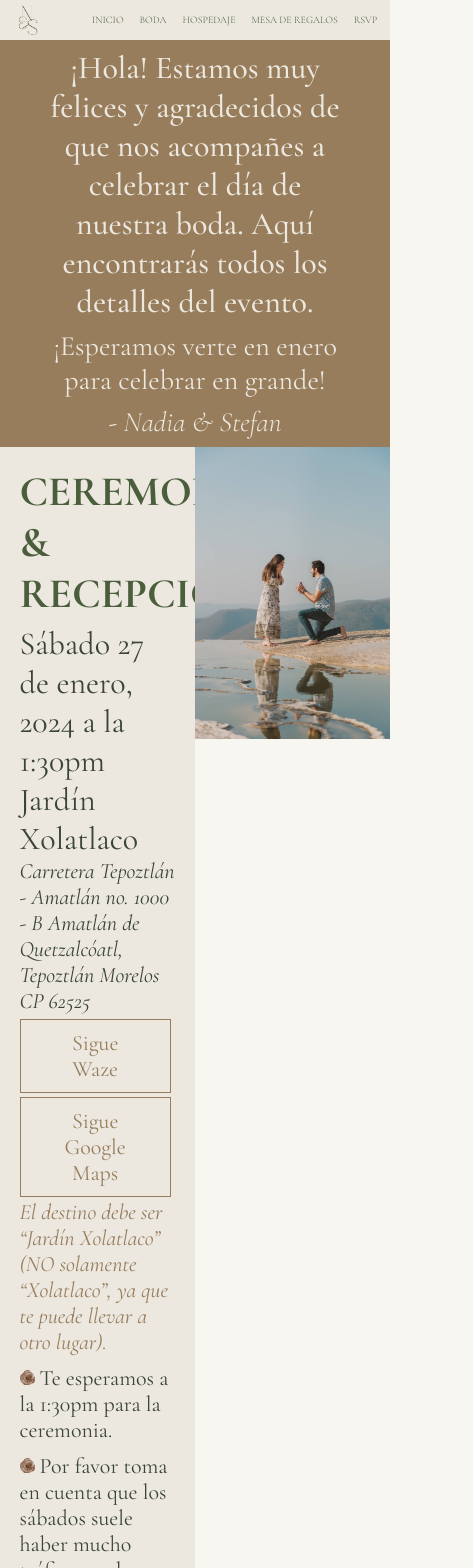
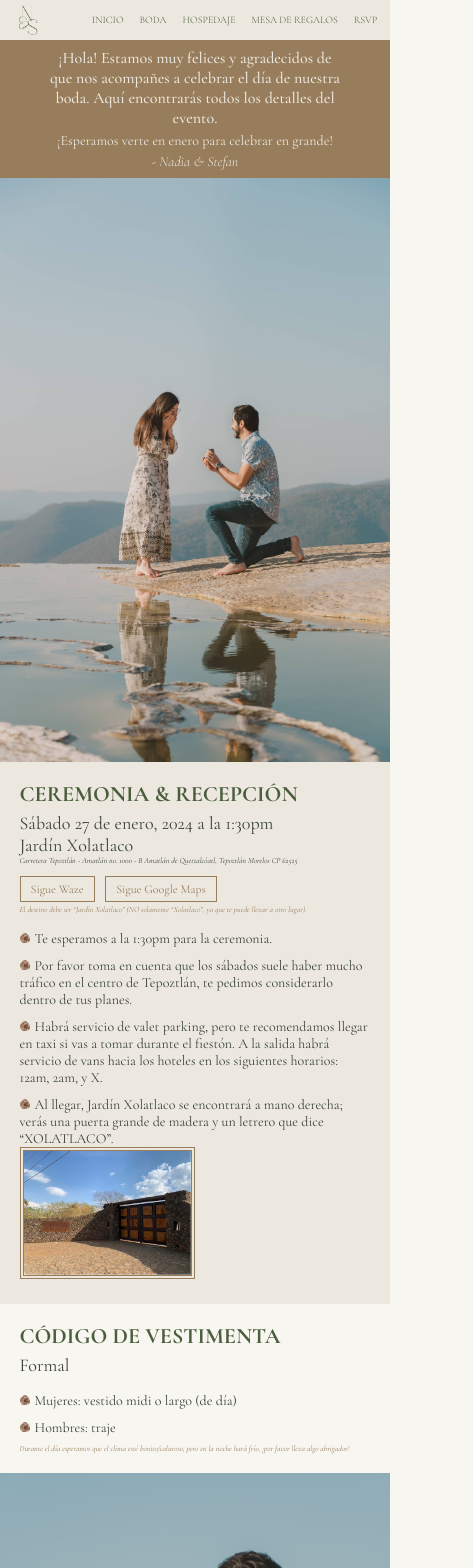
Before and after one commit to richipargo/nadia-stefan, a React (Vite) app: page /boda in a window 390 px wide. Shown: the top 1568 px of the page, 473 px wide, since content can reach past the window. Built offline with nearby package versions, Linux system fonts and the light colour scheme.

Commit message:
Add mobile responsiveness to Boda

```diff
--- a/src/style_components/boda.css
+++ b/src/style_components/boda.css
@@ -2,6 +2,7 @@
   width: 100%;
   margin: 0 auto;
 }
+/*Boda header*/
 .boda-header-container {
   width: 100%;
   background-color: var(--highlight);
@@ -90,8 +91,6 @@
   width: 50%;
   border: 4px double var(--highlight);
 }
-
-/*Cómo llegar*/
 .bullets {
   margin-top: 2%;
 }
@@ -133,3 +132,90 @@
   width: 100%;
   display: block;
 }
+
+/*Responsive mobile - Boda*/
+@media all and (min-width: 320px) and (max-width: 480px) {
+  /*Boda header*/
+  .boda-header h1 {
+    font-size: 16px;
+  }
+  .boda-header p {
+    font-size: 14px;
+    padding-top: 4px;
+  }
+  .boda-header .signature {
+    padding-top: 4px;
+  }
+  /*General title settings*/
+  .boda-h2 {
+    font-size: 22px;
+    /* padding-bottom: 5px; */
+  }
+  /* .boda-h3 {
+    font-size: 18px;
+  } */
+  /*Ceremonia & Recepción*/
+  .ceremonia-recepcion {
+    flex-direction: column-reverse;
+  }
+  .ceremonia-recepcion-text {
+    width: 100%;
+    /* padding: 5%; */
+  }
+  .main-info {
+    font-size: 18px;
+  }
+  .ceremonia-recepcion-img-container {
+    width: 100%;
+  }
+  .entrance-img {
+    display: block;
+    width: 50%;
+    border: 4px double var(--highlight);
+  }
+  .bullets {
+    margin-top: 2%;
+  }
+  /*Map buttons*/
+  .map-btn {
+    font-size: 12px;
+    border: 1px solid var(--highlight);
+    padding: 5px 10px;
+    margin-top: 3%;
+    margin-right: 3%;
+  }
+  /*Dresscode*/
+  .dresscode {
+    flex-direction: column-reverse;
+    background-color: var(--lighter);
+  }
+  .dresscode-text {
+    width: 100%;
+    /* padding: 5%; */
+  }
+  .dresscode-img-container {
+    width: 100%;
+  }
+  /*UL style*/
+  .boda-ul {
+    margin-top: 3%;
+  }
+  .boda-ul li:before {
+    height: 10px;
+    width: 10px;
+    background-size: 10px;
+    /* margin-right: 5px; */
+  }
+  .boda-ul li {
+    font-size: 14px;
+    /* padding: 5px 0; */
+  }
+  /*Notes*/
+  .note {
+    padding-top: 1%;
+    font-size: 8px;
+  }
+  .address {
+    font-size: 8px;
+  }
+}
--- a/src/style_components/home.css
+++ b/src/style_components/home.css
@@ -16,16 +16,18 @@
 .pm-span {
   text-transform: lowercase;
 }
+
+/*Responsive mobile - Home*/
 @media all and (min-width: 320px) and (max-width: 480px) {
   .when-where {
     font-size: 14px;
   }
 }
 
-@media all and (min-width: 481px) and (max-width: 768px) {
+/* @media all and (min-width: 481px) and (max-width: 768px) {
   .home {
   }
-}
+} */
 
 /* @media all and (min-width: 769px) and (max-width: 1024px) {
   .home {
```
